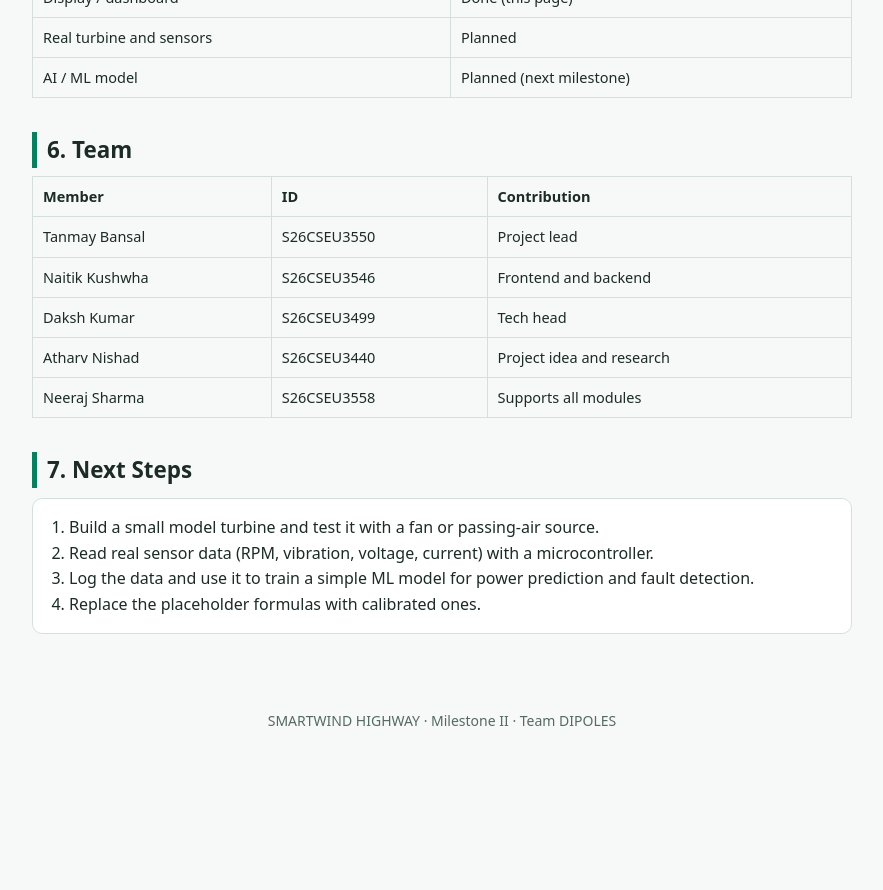
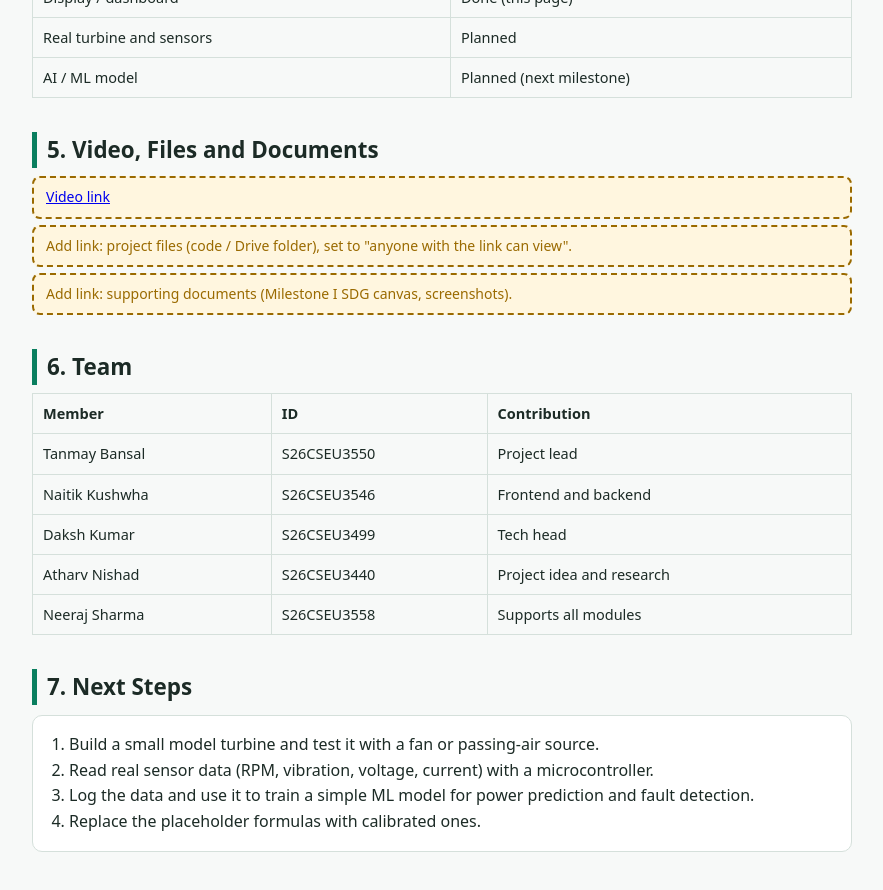
Before and after one commit to TanmayBansalcool/TechnologyAndSustainabilty, a plain HTML site: page index.html in a window 1280 px wide. Shown: the part 2520-3410 px from the top of the page, without its empty margins (198-1081 px from the left). Before the commit the page ends 3279 px from the top, so only its background shows below. Drawn offline with Linux system fonts and the light colour scheme.

Commit message:
Update index.html

```diff
--- a/index.html
+++ b/index.html
@@ -97,6 +97,11 @@ Alert if vibration is above 0.5 <b>or</b> actual power is less than half of expe
 <tr><td>AI / ML model</td><td>Planned (next milestone)</td></tr>
 </tbody></table>
 
+<h2>5. Video, Files and Documents</h2>
+<div class="todo"><a href="https://www.youtube.com/watch?v=WjOG6QPWiB0&list=RDWjOG6QPWiB0&start_radio=1">Video link</a></div>
+<div class="todo">Add link: project files (code / Drive folder), set to "anyone with the link can view".</div>
+<div class="todo">Add link: supporting documents (Milestone I SDG canvas, screenshots).</div>
+
 
 <h2>6. Team</h2>
 <table>
```
